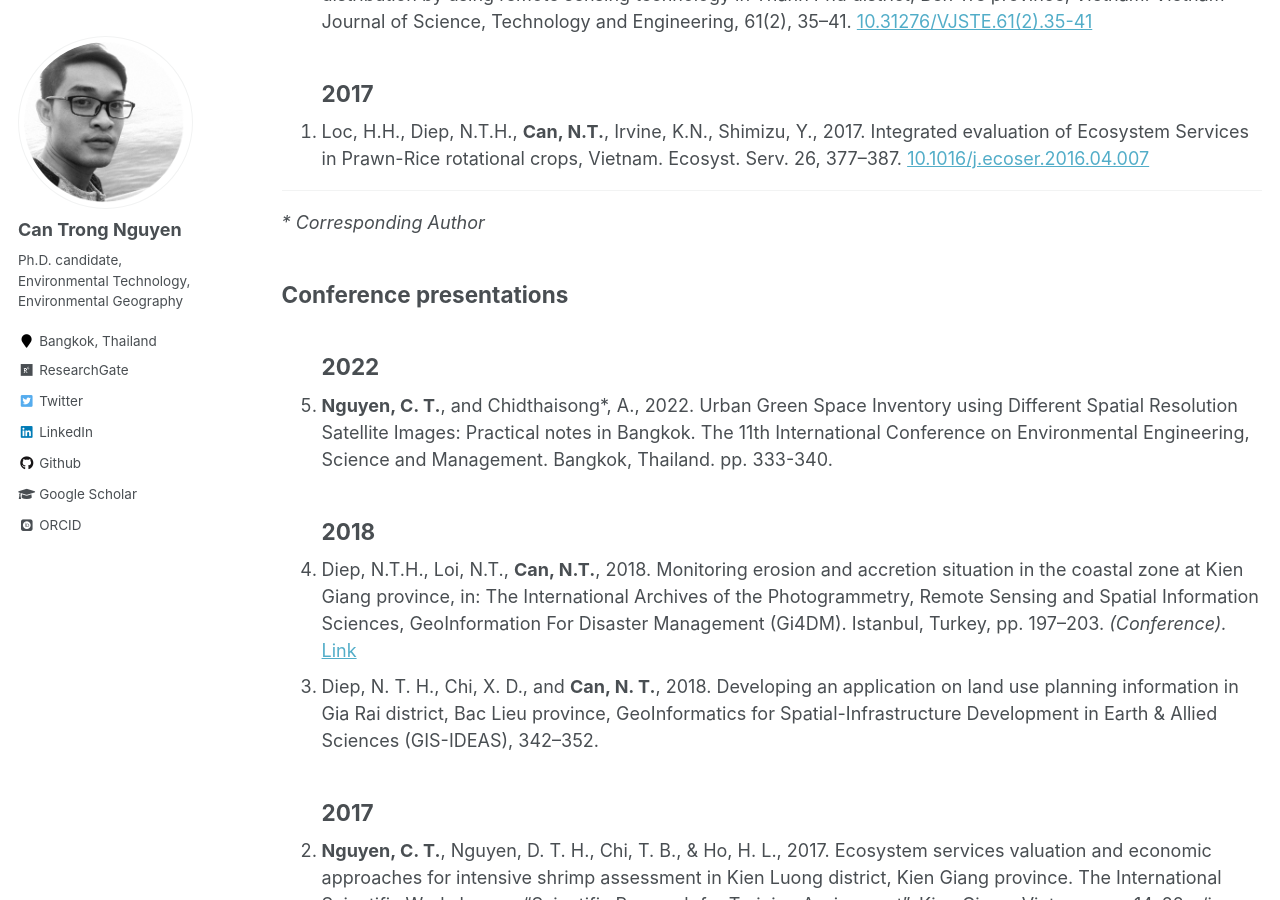
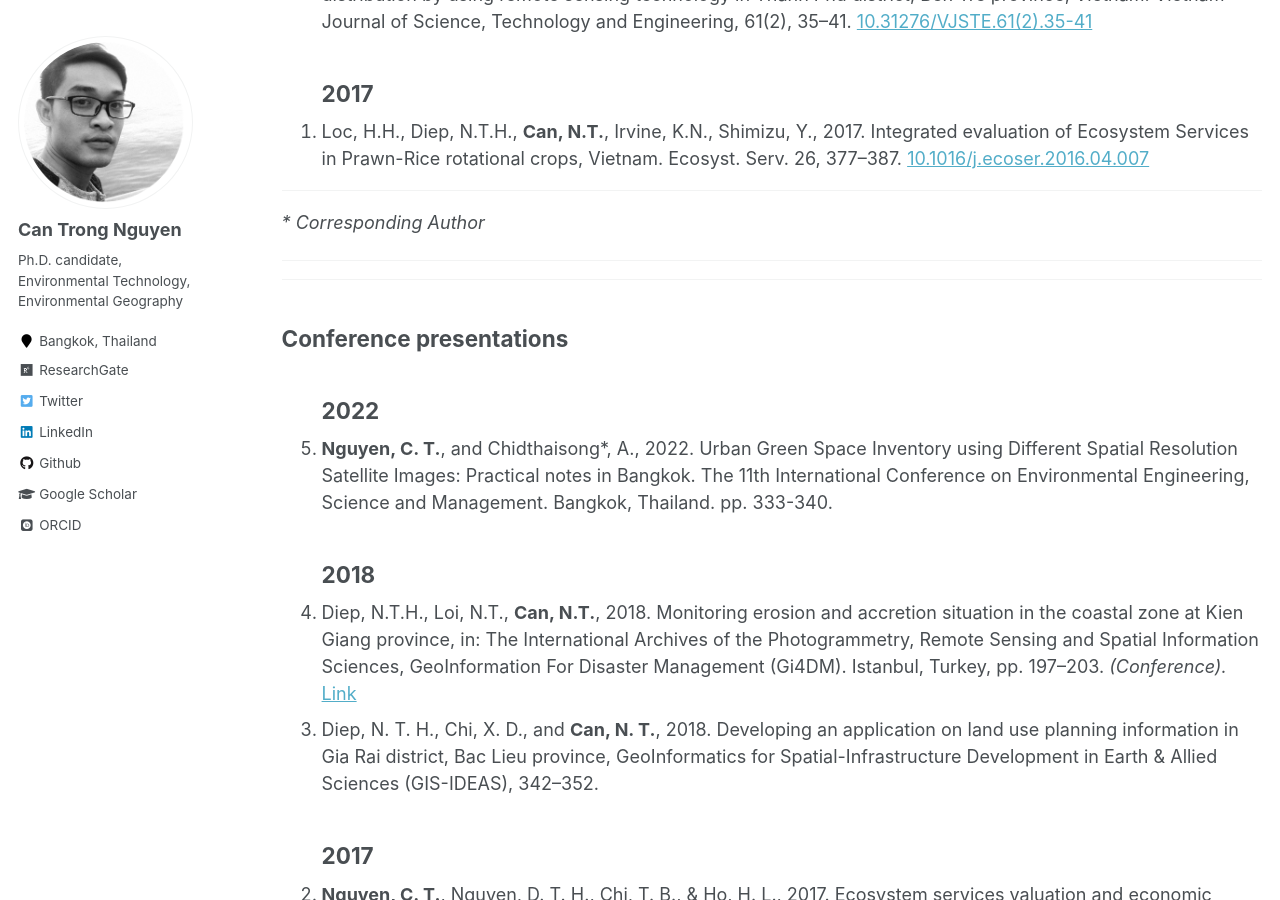
Before and after one commit to canng/oldsite, a Jekyll site: the page built from _pages/publications_list.md, in a window 1280 px wide and 900 px high, scrolled down 1542 px. Built offline with Jekyll 4.4.1, drawn with Linux system fonts in a browser that asks for light colours; some web fonts are replaced.

Commit message:
update conferences

```diff
--- a/_pages/publications_list.md
+++ b/_pages/publications_list.md
@@ -44,6 +44,9 @@ Author's name is: <u>Can Trong Nguyen</u> or <u>Nguyen Trong Can </u>
 <hr>
 <i> * Corresponding Author </i>
 
+<hr>
+______________________________________________________________
+
 ## Conference presentations
 
 <ol reversed>
```
